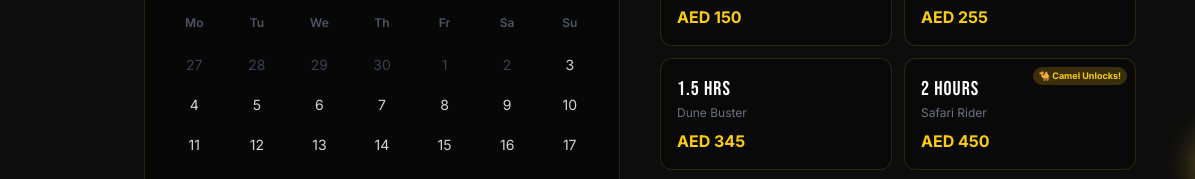
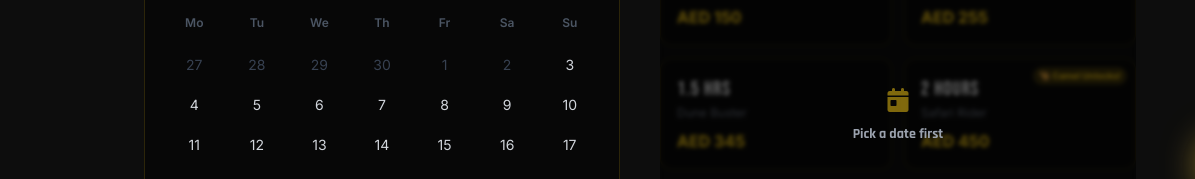
Before and after one commit to tahmeedh/Cobradunesdxb, an Astro site: page /booking in a window 1280 px wide. Both pictures are taken after a click on the element 302 px from the left and 541 px from the top of the page. Shown: the part 583-762 px from the top of the page, 0-1195 px from the left. Built offline with nearby package versions, Linux system fonts and the light colour scheme; Astro itself is replaced by a stand-in of ours.

Commit message:
Add overlay to block duration selection until a calendar date is picked
Implement a visual overlay on duration selection elements in booking.astro that hides them until a date is selected from the calendar, preventing user interaction with duration options prematurely.

Replit-Commit-Author: Agent
Replit-Commit-Session-Id: afd7511a-ed29-47df-98ab-5313ed4bd1a7
Replit-Commit-Checkpoint-Type: full_checkpoint
Replit-Commit-Event-Id: 7d8d0eed-5430-45db-9400-4a90aa11c21e
Replit-Commit-Screenshot-Url: https://storage.googleapis.com/screenshot-production-us-central1/4f0a715f-eff0-4ca0-9955-f968d2d0c87e/afd7511a-ed29-47df-98ab-5313ed4bd1a7/ZjWhJtp
Replit-Helium-Checkpoint-Created: true

```diff
--- a/src/pages/booking.astro
+++ b/src/pages/booking.astro
@@ -163,6 +163,7 @@ const addOns = [
           <!-- Duration -->
           <div>
             <label class="block text-gray-400 text-xs uppercase tracking-widest font-semibold mb-4"><i class="fas fa-clock mr-2 text-yellow-400/70"></i>How Long Would You Like to Ride?</label>
+            <div class="relative">
               <div class="grid grid-cols-2 gap-3" id="duration-grid">
                 {durations.map(dur => (
                   <button
@@ -180,6 +181,12 @@ const addOns = [
                     <div class="duration-price font-bold text-yellow-400 text-base">—</div>
                   </button>
                 ))}
+              </div>
+              <!-- Overlay: blocks duration until date picked -->
+              <div id="duration-lock" class="absolute inset-0 rounded-xl backdrop-blur-[2px] bg-black/60 flex flex-col items-center justify-center gap-2 cursor-not-allowed z-10">
+                <i class="fas fa-calendar-day text-yellow-400/50 text-2xl"></i>
+                <p class="text-gray-400 text-sm font-display text-center px-4">Pick a date first</p>
+              </div>
             </div>
           </div>
         </div>
@@ -482,6 +489,9 @@ const addOns = [
           txt.textContent = formatDate(selectedDate);
           disp.classList.remove('hidden');
         }
+        // Unlock duration cards
+        const lock = document.getElementById('duration-lock');
+        if (lock) lock.classList.add('hidden');
         checkStep2();
       });
     });
```
Also changed, not shown: attached_assets/Screenshot_2026-05-03_at_1.25.31_AM_1777764333900.png (added). Lines whose indentation alone changed are shown as unchanged.
